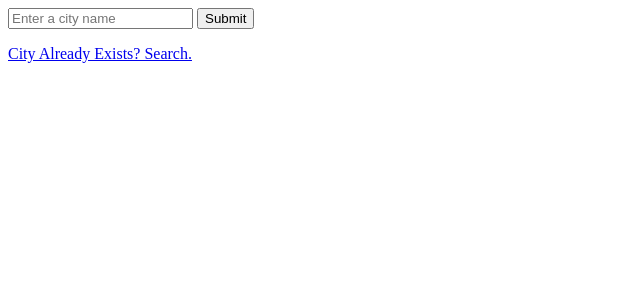
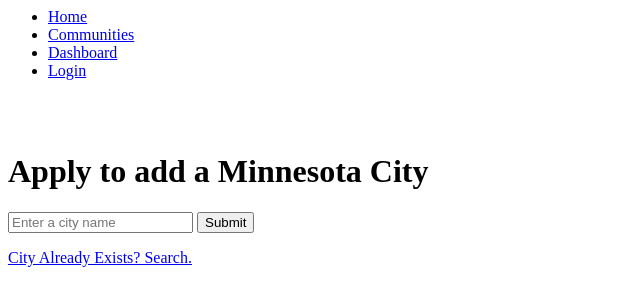
Before and after one commit to m9m/HinneHack2023, a Flask app: page /communities/apply in a window 1280 px wide. Shown: the top 306 px of the page, without its empty margins (0-640 px from the left). Run offline with Flask 2, Linux system fonts and the light colour scheme; data comes from the database, SQL or seed files in the repository; some libraries are stand-ins or nearby versions.

Commit message:
Added tailwind css

```diff
--- a/templates/application.html
+++ b/templates/application.html
@@ -1,10 +1,39 @@
 <html>
+    <head>
+        <link href="{{url_for('static', filename='stylesheets/home.css')}}" rel="stylesheet">
+        <link rel="icon" type="image/x-icon" href="{{url_for('static', filename='favicon/favicon.ico')}}">
+        <title>Dashboard</title>
+    </head>
     <body>
-        <form id="submit" action="/communities/apply" method="post">
-            {{form.city_name(placeholder="Enter a city name", type="text")}}
-            {{form.submit}}
-            <p class="status">{{ message if message else "" }}</p>
-            <a href="/communities/search">City Already Exists? Search.</a>
-        </form>
+        <div class="flex flex-col w-full h-full">
+            <nav class="w-5/6 mx-auto mt-5 text-2xl bg-gray-200 rounded-md shadow-lg z-5">
+                <ul class="flex flex-row justify-center px-3">
+                    <li class="p-2 mx-2 transition-colors duration-300 ease-in-out hover:bg-gray-300"><a href="{{url_for('home')}}">Home</a></li>
+                    <li class="p-2 mx-2 transition-colors duration-300 ease-in-out hover:bg-gray-300"><a href="{{url_for('communities')}}">Communities</a></li>
+                    <li class="p-2 mx-2 transition-colors duration-300 ease-in-out hover:bg-gray-300"><a href="{{url_for('dashboard')}}">Dashboard</a></li>
+                    <li class="flex flex-row p-2 mx-2 ">
+                        {% if session.get("google_id") %}
+                            <img src="{{session['profile_pic']}}" class="w-10 h-10 rounded-3xl">
+                            <a href="/logout" class="px-2 transition-colors duration-300 ease-in-out hover:bg-gray-300">Logout</a>
+                        {% else %}
+                            <a href="/login" class="transition-colors duration-300 ease-in-out hover:bg-gray-300">Login</a>
+                        {% endif %}
+                    </li>
+                </ul>
+            </nav>
+            <br>
+            <br>
+            <div class="flex flex-col items-center justify-center mx-auto bg-white border-black border-solid shadow-2xl my-7 p-7 rounded-2xl sm:w-4/5 md:w-3/4 xl:w-1/2">
+                <h1 class="text-3xl">
+                    Apply to add a Minnesota City
+                </h1>
+                <form id="submit" action="{{url_for('communities_apply')}}" method="post" class="flex flex-col w-5/6 gap-5 p-3 mx-auto align-center">
+                    {{form.city_name(placeholder="Enter a city name", type="text",class="p-3 border-2 border-black rounded-md resize-none solid")}}
+                    {{form.submit(class="w-2/5 p-4 mx-auto border-2 border-black rounded-md hover:bg-gray-300 solid")}}
+                    <p class="text-xl">{{ message if message else "" }}</p>
+                    <a href="{{url_for('communities_search')}}" class="text-2xl hover:underline">City Already Exists? Search.</a>
+                </form>
+            </div>
+        </div>
     </body>
 </html>
```
Also changed, not shown: templates/communities.html (+56 -1 lines), templates/search.html (+4 -4 lines).
